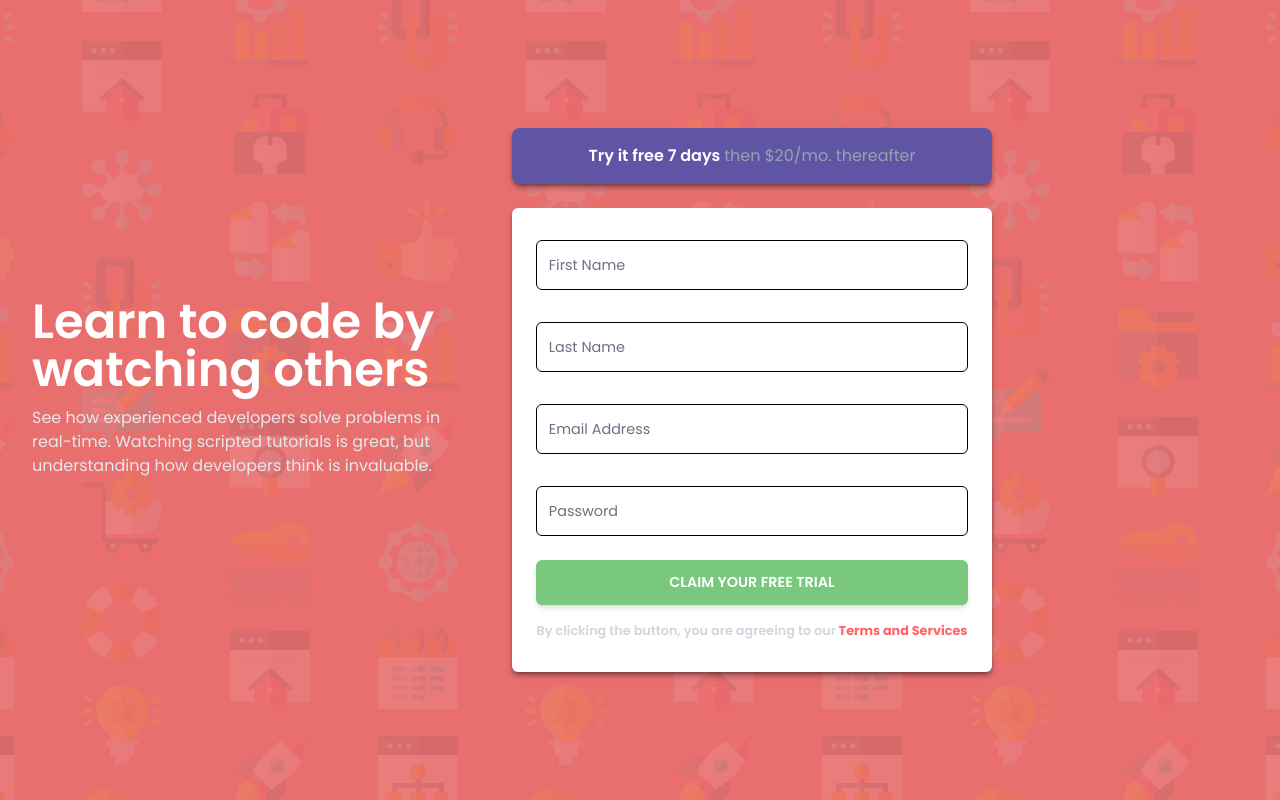
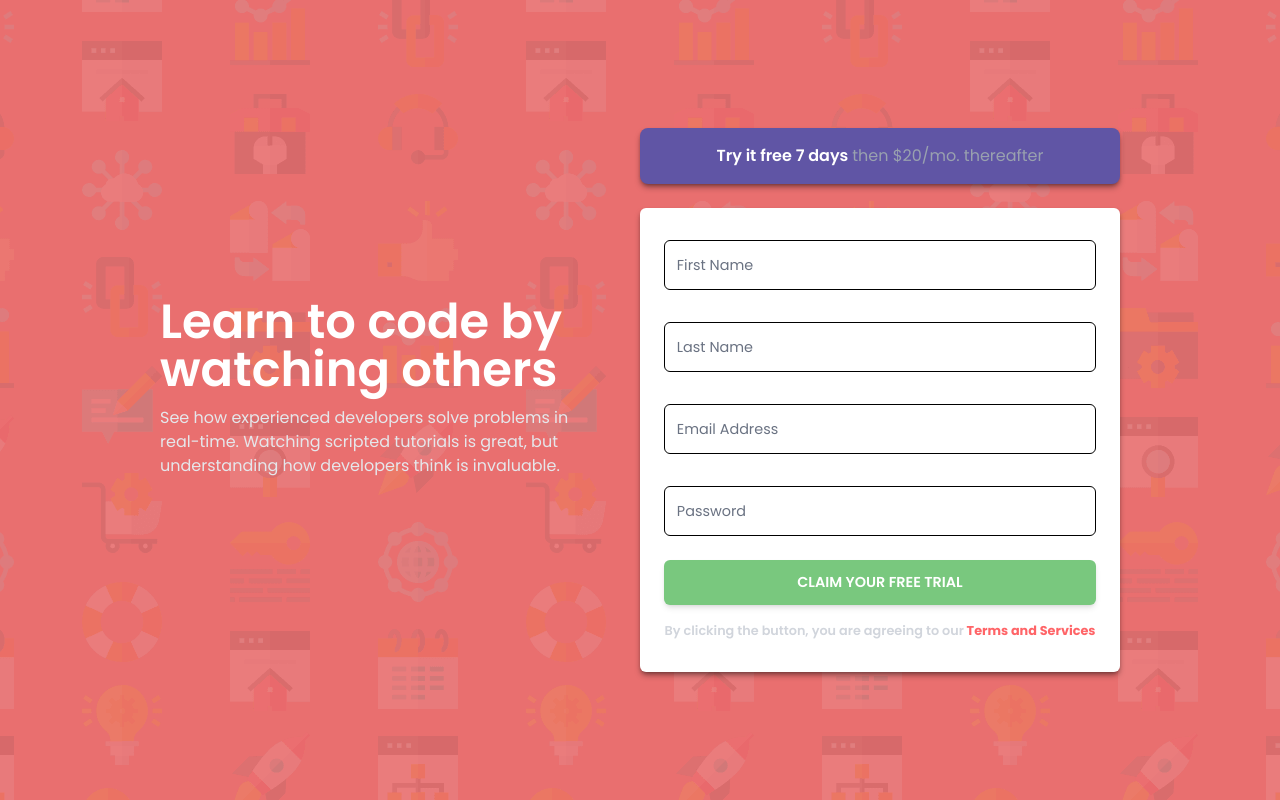
Before and after one commit to PxMach/Frontend-Mentor-Intro-component-with-sign-up-form, a Next.js app: page / in a window 1280 px wide. Built offline with nearby package versions, Linux system fonts and the light colour scheme.

Commit message:
add sm:justify-center in the tag main

```diff
--- a/app/page.js
+++ b/app/page.js
@@ -1,6 +1,6 @@
 export default function Home() {
   return (
-    <main className="py-10 px-8  flex flex-col sm:flex-row sm:gap-8 h-screen items-center text-center">
+    <main className="py-10 px-8 flex flex-col sm:flex-row sm:gap-8 sm:justify-center h-screen items-center text-center">
       <div className="flex flex-col gap-3 mb-6 sm:w-[28rem]  ">
         <h1 className="text-3xl sm:text-5xl font-semibold sm:text-left">
           Learn to code by watching others
```
